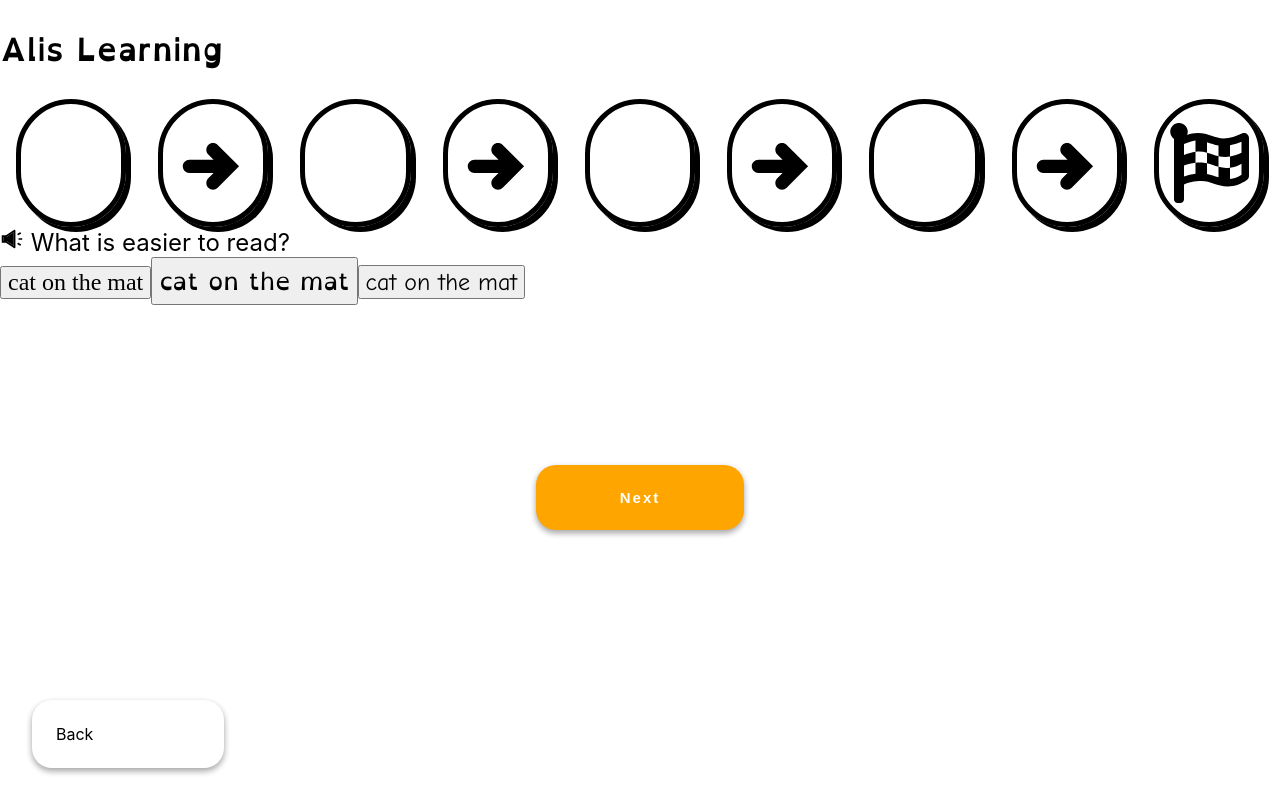
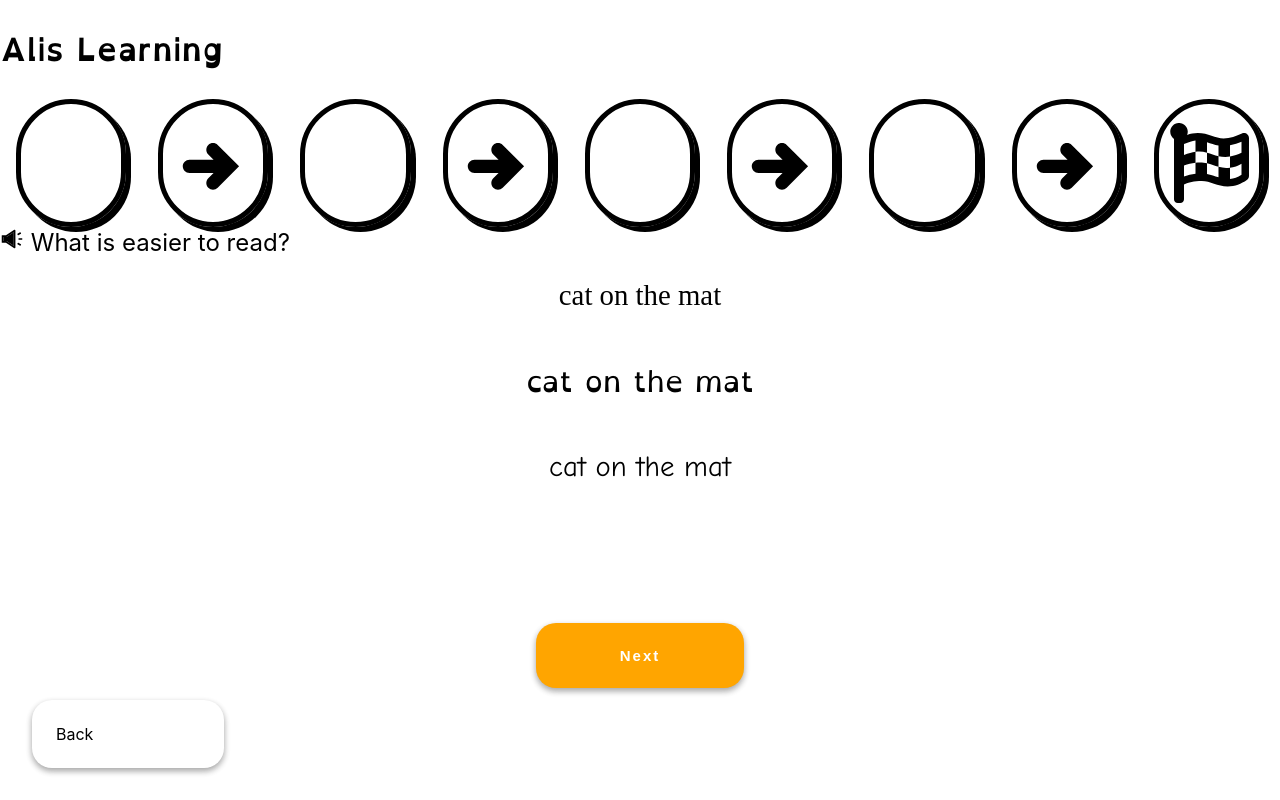
Before and after one commit to fac24/alis-learning, a Next.js app: page /learner-onboarding/font-selection in a window 1280 px wide. Built offline with nearby package versions, Linux system fonts and the light colour scheme.

Commit message:
fonts, fon sizes and buttons refactored and functionality and css added

```diff
--- a/components/AdultsNext.js
+++ b/components/AdultsNext.js
@@ -7,7 +7,7 @@ export default function AdultsNext({ page, firstPage }) {
   const navigateNext = () => {
     // if last parent page navigate to child set up
     if (page === 5) {
-      router.replace(`/child-setup1`);
+      router.replace(`/learner-onboarding/avatar-selection`);
     } else {
       router.replace(`/adult-onboarding${page + 1}`);
     }
--- a/components/Styled-Components/ChildNext.js
+++ b/components/Styled-Components/ChildNext.js
@@ -1,12 +1,10 @@
 import styled from "styled-components";
 
 const ChildNext = styled.button`
-  display: flex;
-  text-align: center;
-  justify-content: center;
-  margin-left: auto;
-  margin-right: auto;
-  margin-top: 10rem;
+  position: absolute;
+  bottom: 7rem;
+  left: 50%;
+  margin-left: -6.5rem;
   width: 13rem;
   padding: 1.5rem;
   box-shadow: rgba(0, 0, 0, 0.16) 0px 3px 6px, rgba(0, 0, 0, 0.23) 0px 3px 6px;
--- /dev/null
+++ b/components/Styled-Components/FontFlex.js
@@ -0,0 +1,11 @@
+import styled from "styled-components";
+
+const FontFlex = styled.div`
+  display: flex;
+  flex-direction: column;
+  justify-content: center;
+  margin: 0 auto;
+  width: 40%;
+`;
+
+export default FontFlex;
--- a/components/Styled-Components/LearnerFontsComic.js
+++ /dev/null
@@ -1,6 +0,0 @@
-import styled from "styled-components";
-const LearnerFontsComic = styled.button`
-  font-family: ComicNeue;
-  font-size: 1.5rem;
-`;
-export default LearnerFontsComic;
--- a/components/Styled-Components/LearnerFontsDys.js
+++ /dev/null
@@ -1,6 +0,0 @@
-import styled from "styled-components";
-const LearnerFontsDys = styled.button`
-  font-family: OpenDyslexic;
-  font-size: 1.5rem;
-`;
-export default LearnerFontsDys;
--- a/components/Styled-Components/LearnerFontsRoman.js
+++ /dev/null
@@ -1,6 +0,0 @@
-import styled from "styled-components";
-const LearnerFontsRoman = styled.button`
-  font-family: "Times New Roman", Times, serif;
-  font-size: 1.5rem;
-`;
-export default LearnerFontsRoman;
--- a/pages/learner-onboarding/font-selection.js
+++ b/pages/learner-onboarding/font-selection.js
@@ -1,7 +1,9 @@
 import LearnerOnboardingLayout from "../../components/LearnerOnboardingLayout";
-import LearnerFontsDys from "../../components/Styled-Components/LearnerFontsDys";
-import LearnerFontsComic from "../../components/Styled-Components/LearnerFontsComic";
-import LearnerFontsRoman from "../../components/Styled-Components/LearnerFontsRoman";
+// import LearnerFontsDys from "../../components/Styled-Components/LearnerFontsDys";
+// import LearnerFontsComic from "../../components/Styled-Components/LearnerFontsComic";
+// import LearnerFontsRoman from "../../components/Styled-Components/LearnerFontsRoman";
+import FontFlex from "../../components/Styled-Components/FontFlex";
+import styled from "styled-components";
 import { useState } from "react";
 
 export default function LearnerFontsSelection() {
@@ -15,6 +17,7 @@ export default function LearnerFontsSelection() {
   }
   let html = (
     <>
+      <FontFlex>
         <LearnerFontsRoman onClick={updateFont} value="Roman">
           cat on the mat
         </LearnerFontsRoman>
@@ -24,6 +27,7 @@ export default function LearnerFontsSelection() {
         <LearnerFontsComic onClick={updateFont} value="Comic">
           cat on the mat
         </LearnerFontsComic>
+      </FontFlex>
     </>
   );
 
@@ -38,3 +42,31 @@ export default function LearnerFontsSelection() {
     </>
   );
 }
+
+const LearnerFontsRoman = styled.button`
+  font-family: "Times New Roman", Times, serif;
+  font-size: 1.8rem;
+  margin: 10px;
+  padding: 12px 18px;
+  background-color: transparent;
+  border: none;
+`;
+
+const LearnerFontsDys = styled.button`
+  font-family: OpenDyslexic;
+  font-size: 1.8rem;
+  margin: 10px;
+  padding: 12px 18px;
+  background-color: transparent;
+  border: none;
+`;
+
+const LearnerFontsComic = styled.button`
+  font-family: ComicNeue;
+  font-size: 1.8rem;
+  margin-top: 10px;
+  margin-bottom: 10px;
+  padding: 12px 18px;
+  background-color: transparent;
+  border: none;
+`;
```
Also changed, not shown: pages/learner-onboarding/font-size-selection.js (+61 -6 lines). Lines whose indentation alone changed are shown as unchanged.
